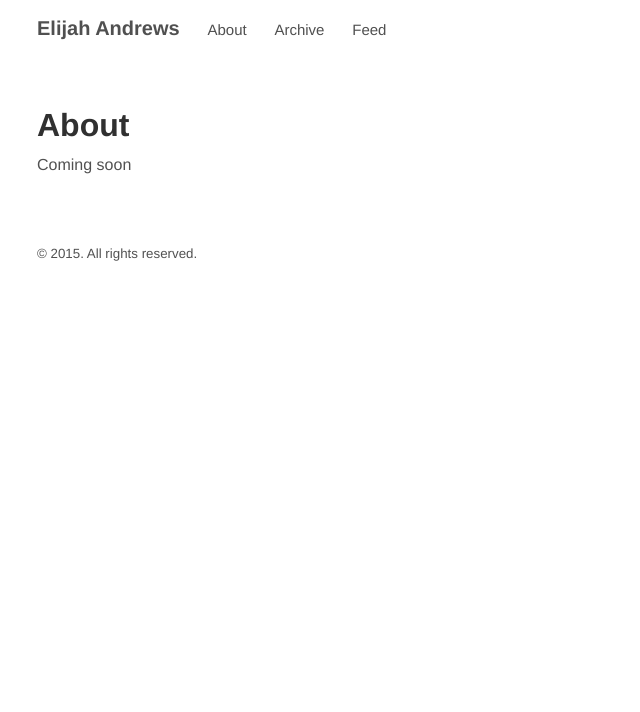
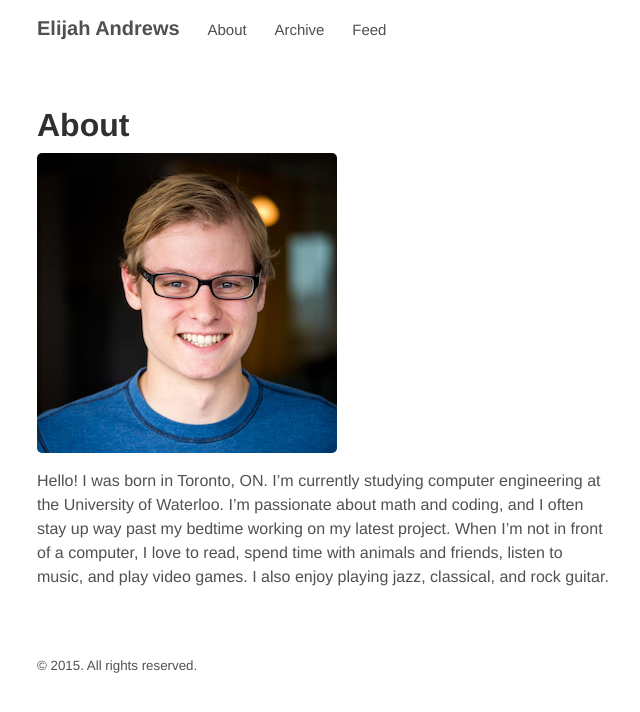
Before and after one commit to elijahandrews/elijahandrews.github.io, a Jekyll site: the page built from about.md, in a window 1280 px wide. Shown: the top 712 px of the page, without its empty margins (315-955 px from the left). Built offline with Jekyll 4.4.1, drawn with Linux system fonts in a browser that asks for light colours.

Commit message:
Update about page

```diff
--- a/about.md
+++ b/about.md
@@ -4,4 +4,11 @@ title: About
 permalink: about/
 ---
 
-Coming soon
+![Here I am!](/assets/me_small.png)
+
+Hello! I was born in Toronto, ON. I'm currently studying computer engineering at
+the University of Waterloo. I'm passionate about math and coding, and I often
+stay up way past my bedtime working on my latest project. When I'm not in front
+of a computer, I love to read, spend time with animals and friends, listen to
+music, and play video games. I also enjoy playing jazz, classical, and rock
+guitar.
```
Also changed, not shown: assets/me_small.png (added).
